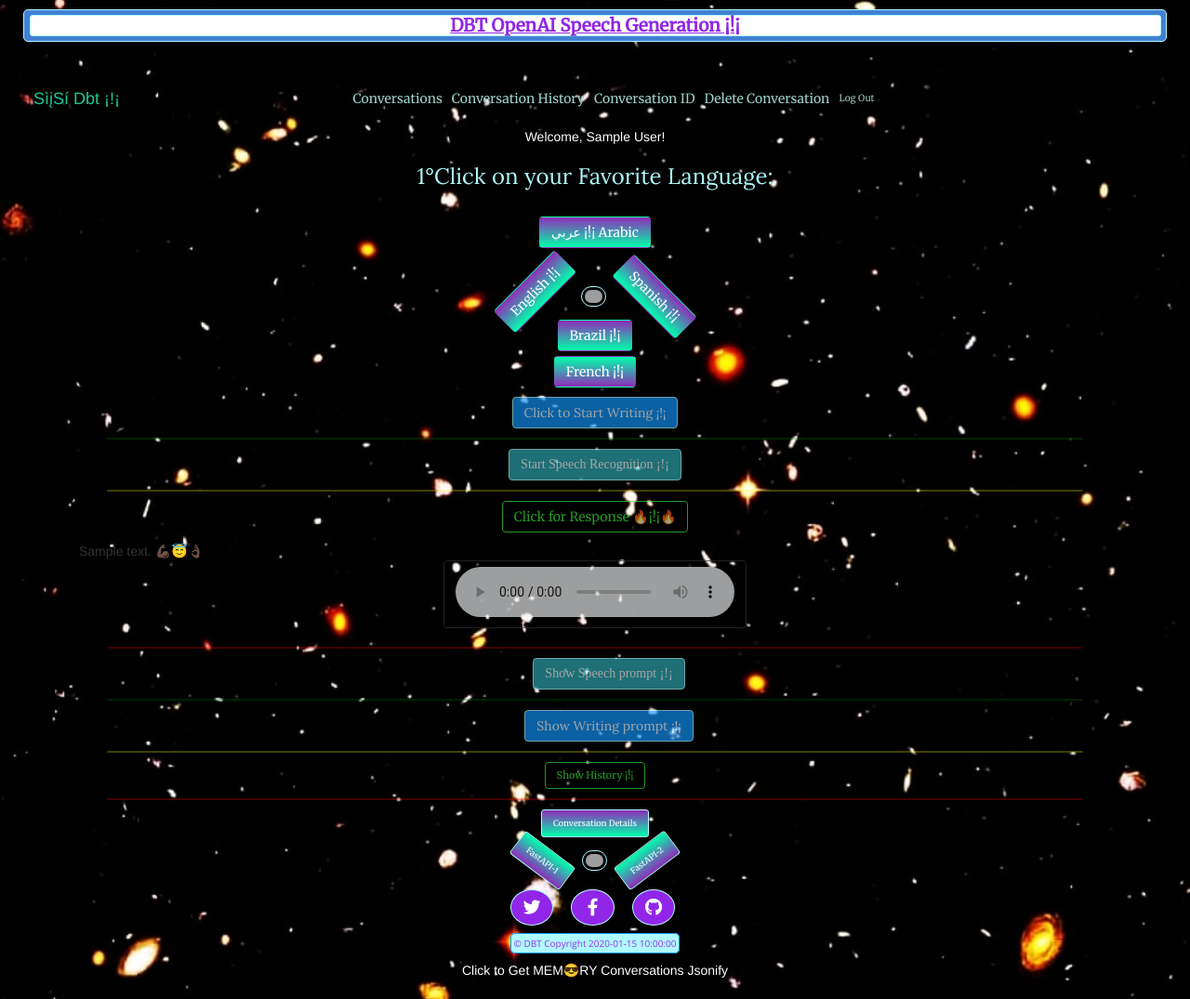
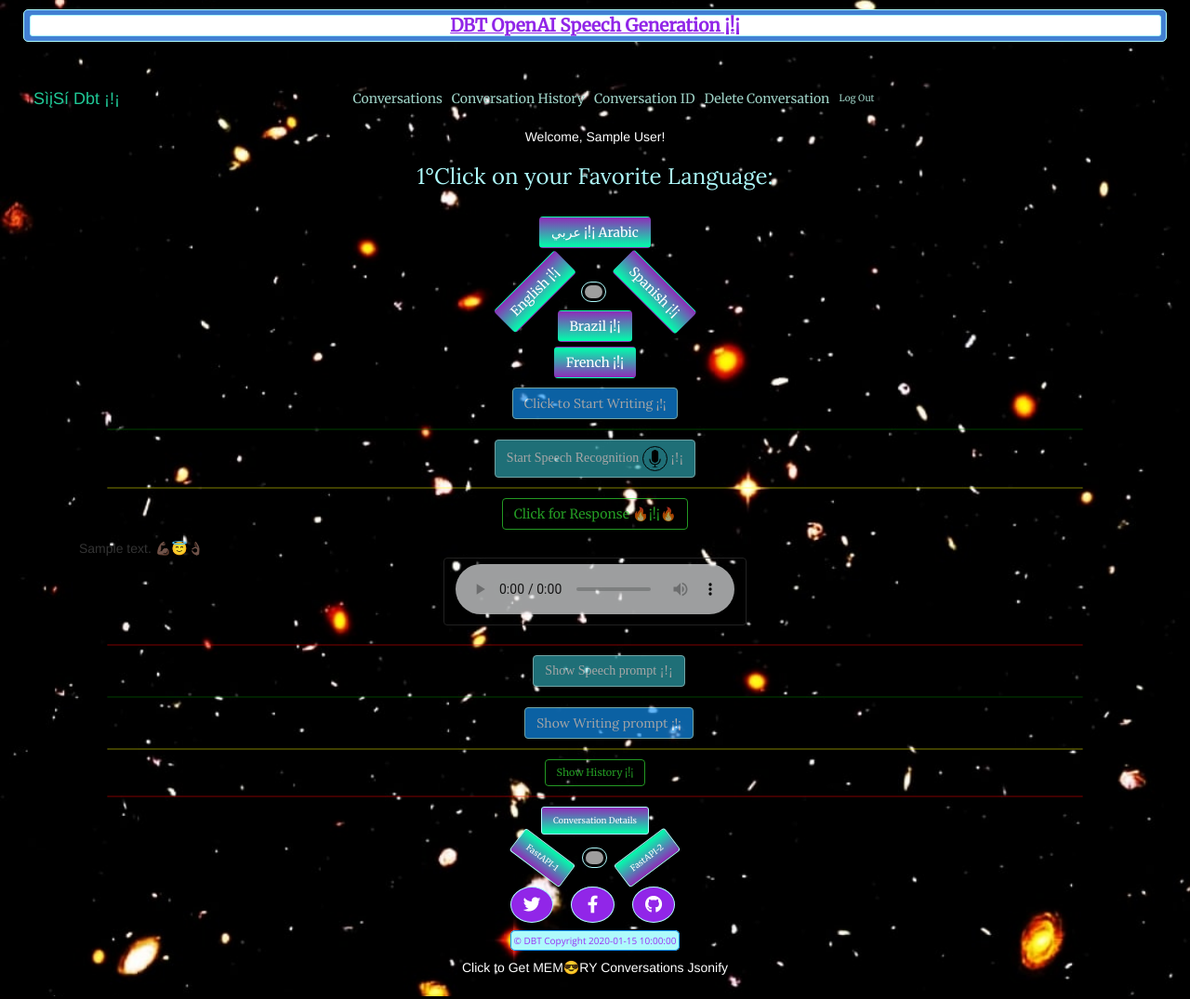
Before and after one commit to isaacaisha/dbt-openai, a Flask app: template templates/conversation-answer.html in a window 1280 px wide. Shown: the whole page at 93% size. Run offline with Flask 3, Linux system fonts and the light colour scheme; a user stored in the database is signed in; tables that the repository leaves empty hold one stand-in row (values such as "Sample post"); the template is opened without the code that fills it: values that come from a table or form of the project are taken from there, most other values are stand-ins (such as "Sample title", 1, 10 or a date in 2020); some libraries are stand-ins or nearby versions; grey boxes are pictures that could not be loaded.

Commit message:
uncomment memory.py, add micro icon

```diff
--- a/app/models/memory.py
+++ b/app/models/memory.py
@@ -45,15 +45,14 @@ class User(UserMixin, db.Model):
     def get_id(self):
         return str(self.id)
 
-    #@property
-    #def is_authenticated(self):
-    #    return True
-#
-    #@property
-    #def is_active(self):
-    #    return True
-#
-    #@property
-    #def is_anonymous(self):
-    #    return False
-#
+    @property
+    def is_authenticated(self):
+        return True
+
+    @property
+    def is_active(self):
+        return True
+
+    @property
+    def is_anonymous(self):
+        return False
--- a/static/assets/css/style.css
+++ b/static/assets/css/style.css
@@ -152,11 +152,15 @@ label {
     color: blue;
 }
 
-.crown {
+.crown, .micro {
     border: 0.1rem solid #AEFAFC;
     border-radius: 2.3rem;
     padding: 0.3rem;
     width: 2.7rem;
+}
+
+.micro {
+    border: 0.1rem solid #000;
 }
 
 .language-btn, .btn-story {
--- a/templates/conversation-answer.html
+++ b/templates/conversation-answer.html
@@ -31,7 +31,7 @@
         عربي ¡!¡ Arabic
         </button>
     </div>
-    <button id="langEn" data-lang="en-US" type="button" class="btn language-btn mb-3"
+    <button id="langEn" data-lang="en-US" type="button" class="btn language-btn"
             style="--bs-btn-padding-y: .25rem; --bs-btn-padding-x: 1rem; --bs-btn-font-size: 1.3rem;">
         English ¡!¡
     </button>
@@ -76,7 +76,8 @@
             <!-- Add a button for speech recognition -->
             <button id="speechRecognitionButton" type="button" class="btn mb-3"
                     style="--bs-btn-padding-y: .25rem; --bs-btn-padding-x: 1rem; --bs-btn-font-size: 1.3rem;">
-                Start Speech Recognition ¡!¡
+                Start Speech Recognition
+                <img class="micro" src="{{ url_for('static', filename='assets/images/micro.png') }}"> ¡!¡
             </button>
         </div>
         <!--<label for="userInput" class="label_">Write Your Text, below:</label>-->
```
Also changed, not shown: static/assets/images/micro.png (added), 1 other file.
